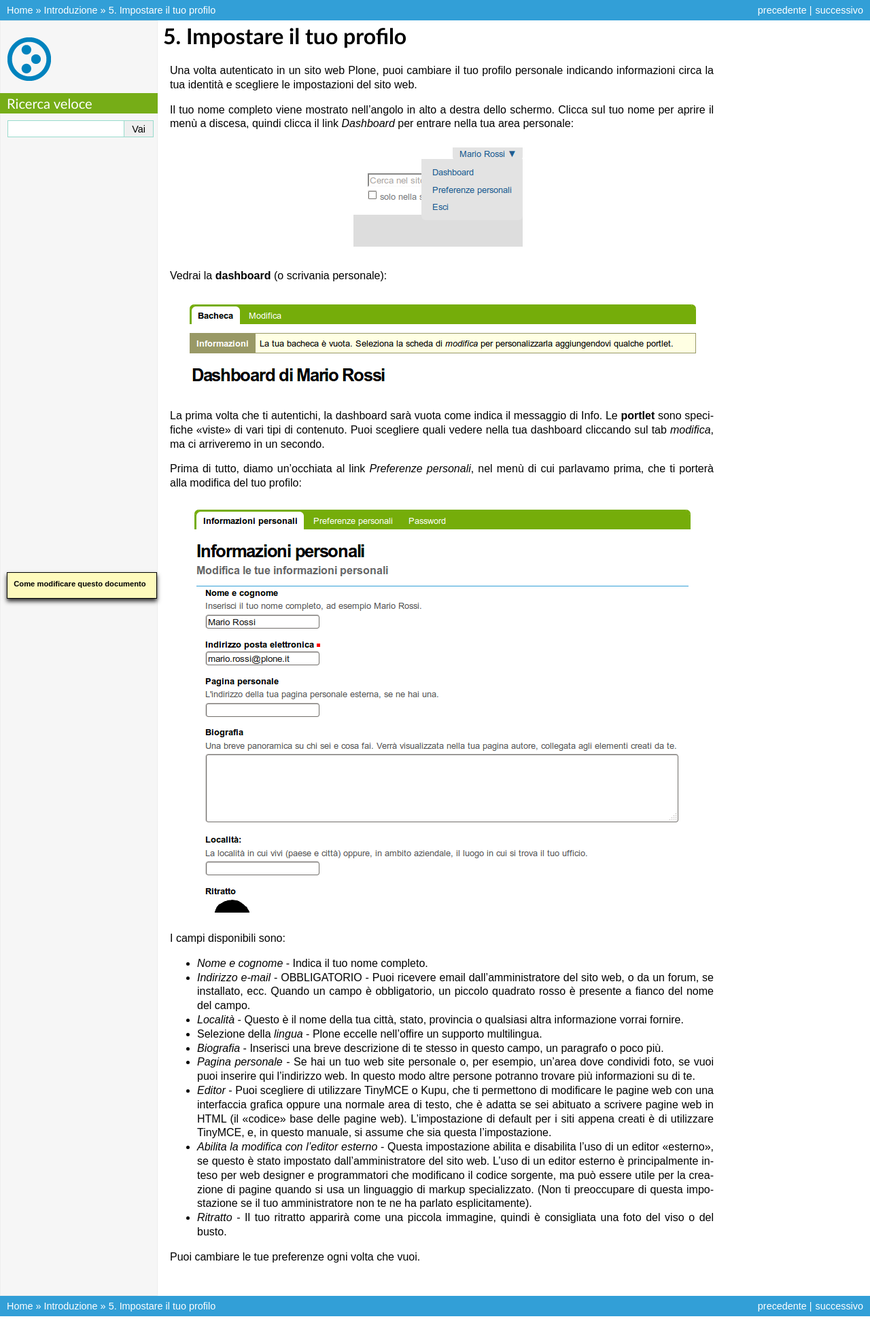
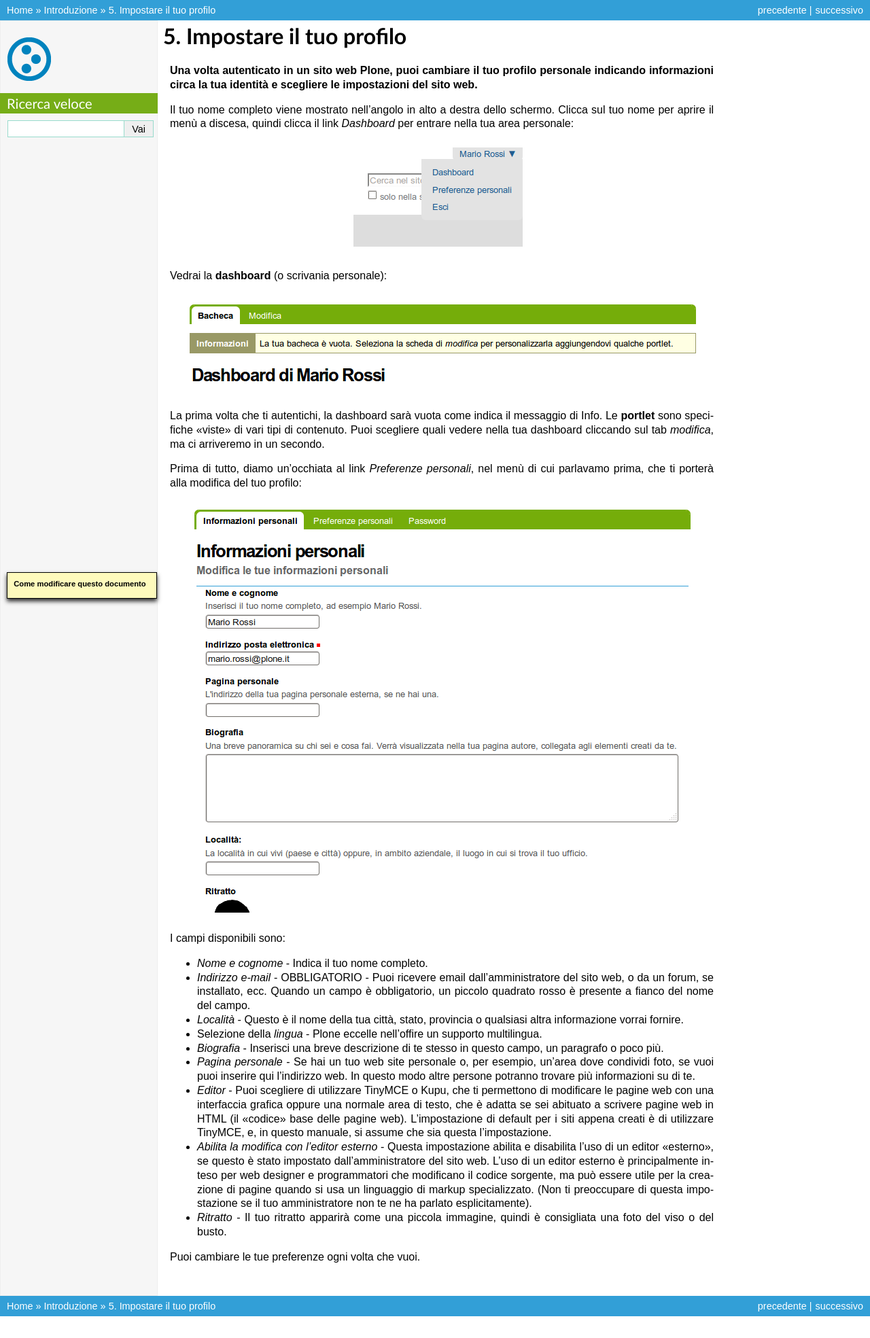
Before and after one commit to plone-it/collective.italiandocumentation, a Sphinx documentation site: the page built from source/introduction/setting-your-preferences.rst, in a window 1280 px wide. Shown: the whole page at 68% size. Built offline with Sphinx 7.4.7, drawn with Linux system fonts in a browser that asks for light colours; pages that are not in the unit, such as notebooks, are missing from menus.

```diff
--- a/source/introduction/setting-your-preferences.rst
+++ b/source/introduction/setting-your-preferences.rst
@@ -1,9 +1,9 @@
 Impostare il tuo profilo
 ================================
 
-Una volta autenticato in un sito web Plone, puoi cambiare il tuo profilo
+**Una volta autenticato in un sito web Plone, puoi cambiare il tuo profilo
 personale indicando informazioni circa la tua identità e scegliere le
-impostazioni del sito web.
+impostazioni del sito web.**
 
 Il tuo nome completo viene mostrato nell'angolo in alto a destra dello
 schermo. Clicca sul tuo nome per aprire il menù a discesa, quindi clicca
```
